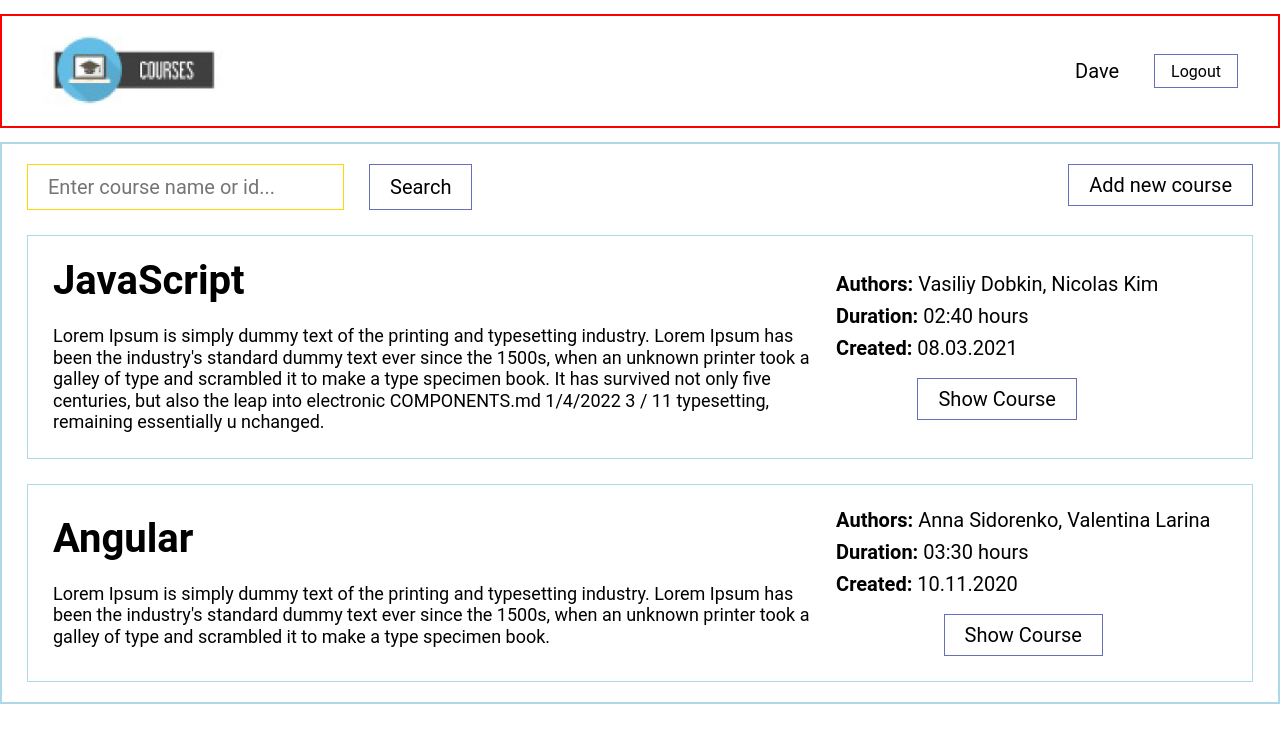
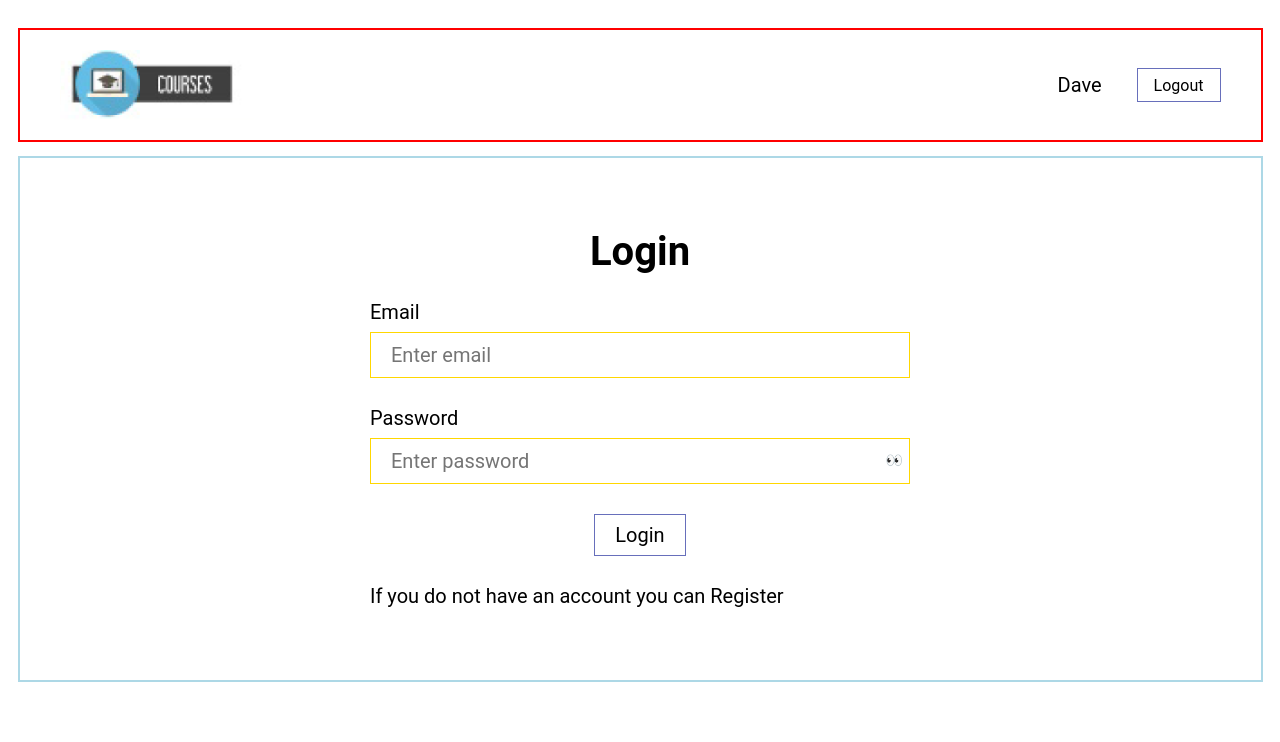
Before and after one commit to Katarhu/react-hts, a React (Create React App) app in the folder HT_2/app/: page / in a window 1280 px wide. Shown: the top 742 px of the page. Built offline with nearby package versions, Linux system fonts and the light colour scheme.

Commit message:
HT-2 changed

```diff
--- a/HT_2/app/src/App.css
+++ b/HT_2/app/src/App.css
@@ -0,0 +1,8 @@
+.App {
+    padding: 1em 1.25em;
+}
+
+.main {
+    border: 2px solid lightblue;
+    padding: 1em 1.25em;
+}
--- a/HT_2/app/src/App.tsx
+++ b/HT_2/app/src/App.tsx
@@ -1,23 +1,26 @@
 import Header from './components/Header/Header';
 import Courses from './components/Courses/Courses';
+import Registration from './components/Registration/Registration';
 import { FlexContainer } from './components/Container/Container';
 
 import './App.css';
+import Login from './components/Login/Login';
 
 function App() {
+  const isAuth = false;
 
-    const isAuth = false;
-
-
-
-    return (
+  return (
         <div className='App'>
             <FlexContainer>
                 <Header />
-                <Courses />
+                <main className='main'>
+                    {/*<Courses />*/}
+                    {/*<Registration/>*/}
+                    <Login />
+                </main>
             </FlexContainer>
         </div>
-    );
+  );
 }
 
 export default App
--- a/HT_2/app/src/common/Button/Button.tsx
+++ b/HT_2/app/src/common/Button/Button.tsx
@@ -3,16 +3,17 @@ import styled from 'styled-components'
 interface ButtonProps {
   buttonText: string
   onClick: () => void
-  small?: boolean
+  small?: boolean,
+  type?: 'button' | 'submit' | 'reset';
 }
 
 interface AppButtonProps {
   small?: boolean
 }
 
-function Button({ buttonText, onClick, small = false }: ButtonProps) {
+function Button({ buttonText, onClick, small = false, type='button' }: ButtonProps) {
   return (
-    <AppButton small={small} onClick={onClick}>
+    <AppButton small={small} onClick={onClick} type={type}>
       {buttonText}
     </AppButton>
   )
--- a/HT_2/app/src/common/Input/Input.tsx
+++ b/HT_2/app/src/common/Input/Input.tsx
@@ -1,11 +1,11 @@
 import './Input.css';
-import { ChangeEvent } from 'react';
+import {ChangeEvent, HTMLInputTypeAttribute} from 'react';
 
 interface InputProps {
   labelText?: string
   placeholderText?: string
   onChange?: (event: ChangeEvent) => any
-  type?: string
+  type?: HTMLInputTypeAttribute;
   value: string | number
 }
 
--- /dev/null
+++ b/HT_2/app/src/common/styles/form.css
@@ -0,0 +1,38 @@
+
+.form {
+    margin: 0 auto;
+    width: 100%;
+    max-width: 540px;
+
+    display: flex;
+    flex-direction: column;
+    gap: 1.5em;
+}
+
+.form-title {
+    font-size: 2em;
+    font-weight: bold;
+    text-align: center;
+}
+
+.form-input {
+    position: relative;
+}
+
+.form-button {
+    text-align: center;
+}
+
+.form-info {
+
+}
+
+.form-password-toggle {
+    font-size: 14px;
+    position: absolute;
+    top: 50%;
+    transform: translateY(50%);
+    right: .5em;
+
+    cursor: pointer;
+}
--- a/HT_2/app/src/components/CourseInfo/CourseInfo.tsx
+++ b/HT_2/app/src/components/CourseInfo/CourseInfo.tsx
@@ -1,9 +1,9 @@
 import './CourseInfo.css';
 
 function CourseInfo() {
-    return (
+  return (
         <div>Info?</div>
-    );
+  );
 }
 
 export default CourseInfo;
--- a/HT_2/app/src/components/Courses/Courses.css
+++ b/HT_2/app/src/components/Courses/Courses.css
@@ -1,8 +1,5 @@
 .courses {
     font-size: 20px;
-    border: 2px solid lightblue;
-
-    padding: 1em 1.25em;
 
     display: flex;
     flex-direction: column;
--- a/HT_2/app/src/components/Login/Login.css
+++ b/HT_2/app/src/components/Login/Login.css
@@ -0,0 +1,4 @@
+.login {
+    font-size: 20px;
+    padding: 3em .5em;
+}
--- a/HT_2/app/src/components/Login/Login.tsx
+++ b/HT_2/app/src/components/Login/Login.tsx
@@ -1,9 +1,83 @@
+import Input from '../../common/Input/Input';
+
+import {ChangeEvent, Dispatch, FormEvent, SetStateAction, useState} from 'react';
+
 import './Login.css';
+import '../../common/styles/form.css'
+import Button from '../../common/Button/Button';
+
 
 function Login() {
-    return (
-        <div>Login</div>
-    );
+
+  const [email, setEmail] = useState('');
+  const [password, setPassword] = useState('');
+  const [isShowPassword, setIsShowPassword] = useState(false);
+
+  const submitLogin = (event: FormEvent) => {
+    event.preventDefault();
+
+    console.log({
+      email,
+      password
+    })
+  }
+
+  const handleInputChange = (event: ChangeEvent, setFunction: Dispatch<SetStateAction<string>>) => {
+    setFunction((event.target as HTMLInputElement).value);
+  }
+
+  const togglePasswordType = () => {
+    setIsShowPassword((prev) => !prev);
+  }
+
+  return (
+        <div className='login'>
+          <form
+              className='form'
+              onSubmit={submitLogin}
+          >
+            <h2 className='form-title'>Login</h2>
+
+            <fieldset className='form-input'>
+              <Input
+                labelText={'Email'}
+                onChange={(event) => handleInputChange(event, setEmail)}
+                placeholderText={'Enter email'}
+                value={email}
+              />
+            </fieldset>
+
+            <fieldset className='form-input'>
+              <Input
+                labelText={'Password'}
+                onChange={(event) => handleInputChange(event, setPassword)}
+                placeholderText={'Enter password'}
+                value={password}
+                type={isShowPassword ? 'text' : 'password'}
+              />
+              <div
+                  className='form-password-toggle'
+                  onClick={togglePasswordType}
+              >
+                &#128064;
+              </div>
+            </fieldset>
+
+            <fieldset className='form-button'>
+              <Button
+                buttonText={'Login'}
+                onClick={() => {}}
+                type={'submit'}
+              />
+            </fieldset>
+
+            <p className='form-info'>
+              If you do not have an account you can Register
+            </p>
+
+          </form>
+        </div>
+  );
 }
 
 export default Login;
--- a/HT_2/app/src/components/Registration/Registration.css
+++ b/HT_2/app/src/components/Registration/Registration.css
@@ -0,0 +1,4 @@
+.registration {
+    font-size: 20px;
+    padding: 3em .5em;
+}
```
Also changed, not shown: HT_2/app/src/components/Registration/Registration.tsx (+85 -1 lines).
